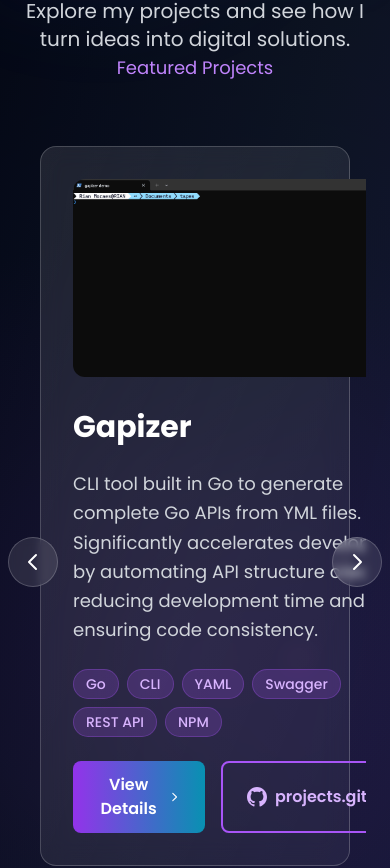
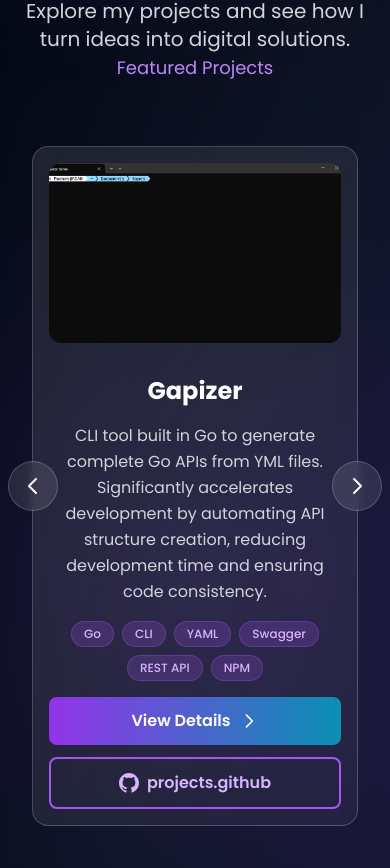
Before and after one commit to rshmdev/portfolio, a Next.js app: page /en in a window 390 px wide. Shown: the part 1048-1916 px from the top of the page. Built offline with nearby package versions, Linux system fonts and the light colour scheme.

Commit message:
fix: responsive

```diff
--- a/messages/en.json
+++ b/messages/en.json
@@ -117,6 +117,7 @@
   "projects": {
     "title": "Projects",
     "titleHighlight": "Portfolio",
+    "play": "Play",
     "description": "Explore my projects and see how I turn ideas into digital solutions.",
     "subtitle": "Featured Projects",
     "modal": {
--- a/messages/pt.json
+++ b/messages/pt.json
@@ -122,6 +122,7 @@
     "description": "Explore meus projetos e veja como transformo ideias em soluções digitais.",
     "subtitle": "Projetos em Destaque",
     "pause": "Pausar",
+    "play": "Executar",
     "github": "Ver no GitHub",
     "modal": {
       "technologies": "Tecnologias",
--- a/src/components/contact-section.tsx
+++ b/src/components/contact-section.tsx
@@ -392,11 +392,11 @@ export default function ContactSection() {
                   <div className={`contact-icon p-3 bg-gradient-to-br ${method.color} rounded-lg text-white`}>
                     {method.icon}
                   </div>
-                  <div>
+                  <div className="min-w-0">
                     <h4 className="text-lg font-semibold text-white group-hover:text-purple-400 transition-colors">
                       {method.title}
                     </h4>
-                    <p className="text-gray-300 group-hover:text-white transition-colors">
+                    <p className="text-gray-300 group-hover:text-white transition-colors break-words text-sm max-w-xs sm:max-w-sm md:max-w-md lg:max-w-lg xl:max-w-xl">
                       {method.value}
                     </p>
                   </div>
--- a/src/components/projects-section.tsx
+++ b/src/components/projects-section.tsx
@@ -56,13 +56,13 @@ const ProjectImageCarousel: React.FC<ProjectImageCarouselProps> = ({ images, tit
 
   return (
     <div
-      className="relative overflow-hidden rounded-xl aspect-[16/9] group cursor-pointer"
+      className="relative overflow-hidden rounded-xl group cursor-pointer min-h-[180px] sm:min-h-[220px] md:min-h-[260px] aspect-[16/9]"
       onClick={onImageClick}
       onMouseEnter={() => setIsImageAutoPlaying(false)}
       onMouseLeave={() => setIsImageAutoPlaying(true)}
     >
       {/* Imagens */}
-      <div className="relative w-full h-full">
+      <div className="relative w-full h-full min-h-[180px] sm:min-h-[220px] md:min-h-[260px]">
         {images.map((image, index) => (
           <div
             key={index}
@@ -76,6 +76,7 @@ const ProjectImageCarousel: React.FC<ProjectImageCarouselProps> = ({ images, tit
               height={450}
               alt={`${title} - Image ${index + 1}`}
               className="w-full h-full object-cover object-center transition-all duration-500 group-hover:scale-110"
+              priority
             />
           </div>
         ))}
@@ -377,45 +378,47 @@ export default function ProjectsSection() {
               >
                 {filteredWorks.map((work, index) => (
                   <div key={work.id} className="w-full flex-shrink-0">
-                    <div className="bg-gradient-to-br from-white/10 to-white/5 backdrop-blur-md rounded-2xl p-8 border border-white/20 hover:border-purple-400/50 transition-all duration-500 hover:bg-white/15 mx-4">
-                      <div className="grid md:grid-cols-2 gap-8 items-center">
+                    <div className="bg-gradient-to-br from-white/10 to-white/5 backdrop-blur-md rounded-2xl p-4 md:p-8 border border-white/20 hover:border-purple-400/50 transition-all duration-500 hover:bg-white/15 mx-2 md:mx-4">
+                      <div className="grid grid-cols-1 md:grid-cols-2 gap-4 md:gap-8 items-center">
                         {/* Project Images Carousel */}
-                        <ProjectImageCarousel
-                          images={work.images}
-                          title={work.titleKey}
-                          onImageClick={() => openProjectModal(work)}
-                        />
+                        <div className="w-full flex justify-center items-center mb-4 md:mb-0">
+                          <ProjectImageCarousel
+                            images={work.images}
+                            title={work.titleKey}
+                            onImageClick={() => openProjectModal(work)}
+                          />
+                        </div>
 
                         {/* Project Info */}
-                        <div className="space-y-6">
-                          <h3 className="text-3xl font-bold text-white hover:text-purple-400 transition-colors duration-300">
+                        <div className="space-y-4 md:space-y-6 flex flex-col items-center md:items-start text-center md:text-left">
+                          <h3 className="text-2xl md:text-3xl font-bold text-white hover:text-purple-400 transition-colors duration-300">
                             {t(work.titleKey)}
                           </h3>
 
-                          <p className="text-gray-300 text-lg leading-relaxed">
+                          <p className="text-gray-300 text-base md:text-lg leading-relaxed">
                             {t(work.descriptionKey)}
                           </p>
 
-                          <div className="flex flex-wrap gap-2">
+                          <div className="flex flex-wrap gap-2 justify-center md:justify-start">
                             {work.technologies.slice(0, 6).map((tech, techIndex) => (
                               <span
                                 key={techIndex}
-                                className="px-3 py-1 bg-purple-500/20 text-purple-300 rounded-full text-sm font-medium border border-purple-500/30"
+                                className="px-3 py-1 bg-purple-500/20 text-purple-300 rounded-full text-xs md:text-sm font-medium border border-purple-500/30"
                               >
                                 {tech}
                               </span>
                             ))}
                             {work.technologies.length > 6 && (
-                              <span className="px-3 py-1 bg-gray-500/20 text-gray-400 rounded-full text-sm font-medium">
+                              <span className="px-3 py-1 bg-gray-500/20 text-gray-400 rounded-full text-xs md:text-sm font-medium">
                                 +{work.technologies.length - 6}
                               </span>
                             )}
                           </div>
 
-                          <div className="flex gap-4">
+                          <div className="flex flex-col md:flex-row gap-3 md:gap-4 w-full justify-center md:justify-start items-center">
                             <button
                               onClick={() => openProjectModal(work)}
-                              className="px-6 py-3 bg-gradient-to-r from-purple-600 to-cyan-600 text-white rounded-lg font-semibold hover:from-purple-700 hover:to-cyan-700 transition-all duration-300 transform hover:scale-105 hover:shadow-lg hover:shadow-purple-500/50 flex items-center gap-2"
+                              className="w-full md:w-auto px-6 py-3 bg-gradient-to-r from-purple-600 to-cyan-600 text-white rounded-lg font-semibold hover:from-purple-700 hover:to-cyan-700 transition-all duration-300 transform hover:scale-105 hover:shadow-lg hover:shadow-purple-500/50 flex items-center justify-center gap-2"
                             >
                               <span>{t('modal.viewDetails')}</span>
                               <svg
@@ -437,7 +440,7 @@ export default function ProjectsSection() {
                               href={work.github}
                               target="_blank"
                               rel="noopener noreferrer"
-                              className="px-6 py-3 bg-transparent border-2 border-purple-500 text-purple-300 hover:bg-purple-500/10 hover:text-white rounded-lg font-semibold transition-all duration-300 flex items-center gap-2"
+                              className="w-full md:w-auto px-6 py-3 bg-transparent border-2 border-purple-500 text-purple-300 hover:bg-purple-500/10 hover:text-white rounded-lg font-semibold transition-all duration-300 flex items-center justify-center gap-2"
                             >
                               <svg
                                 className="w-5 h-5"
```
